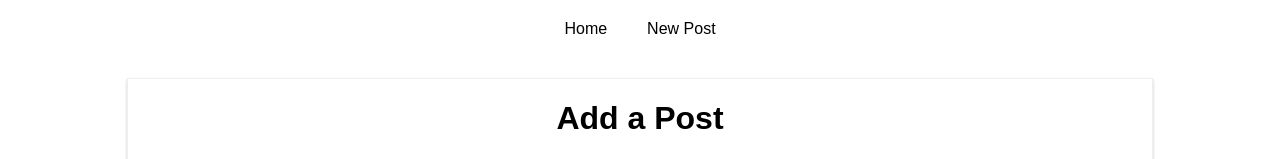
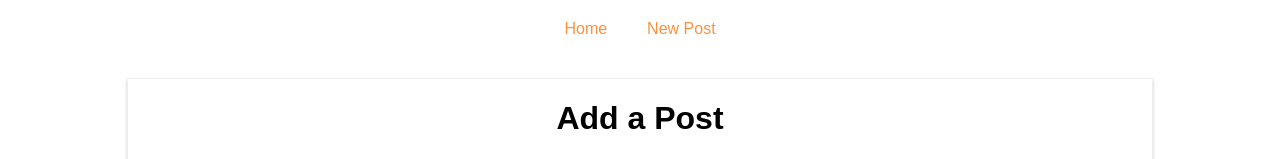
Before and after one commit to WillyLu326/React-Application, a React (Create React App) app: page /new-post in a window 1280 px wide. Shown: the top 159 px of the page. Built offline with nearby package versions, Linux system fonts and the light colour scheme.

Commit message:
add active css class

```diff
--- a/src/containers/Blog/Blog.css
+++ b/src/containers/Blog/Blog.css
@@ -17,6 +17,7 @@
 }
 
 .Blog a:hover,
-.Blog a:active {
+.Blog a:active,
+.Blog a.active {
     color: #fa923f;
 }
```
